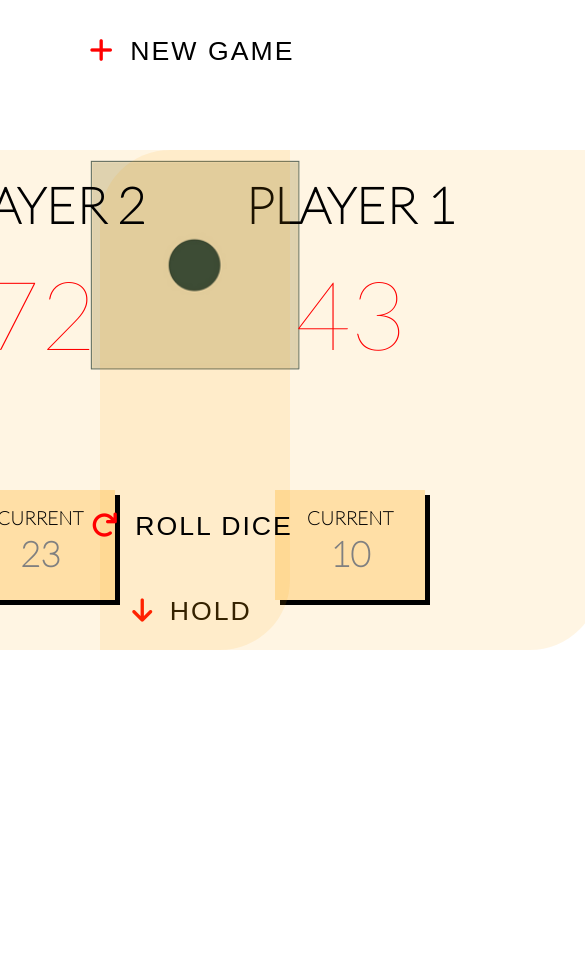
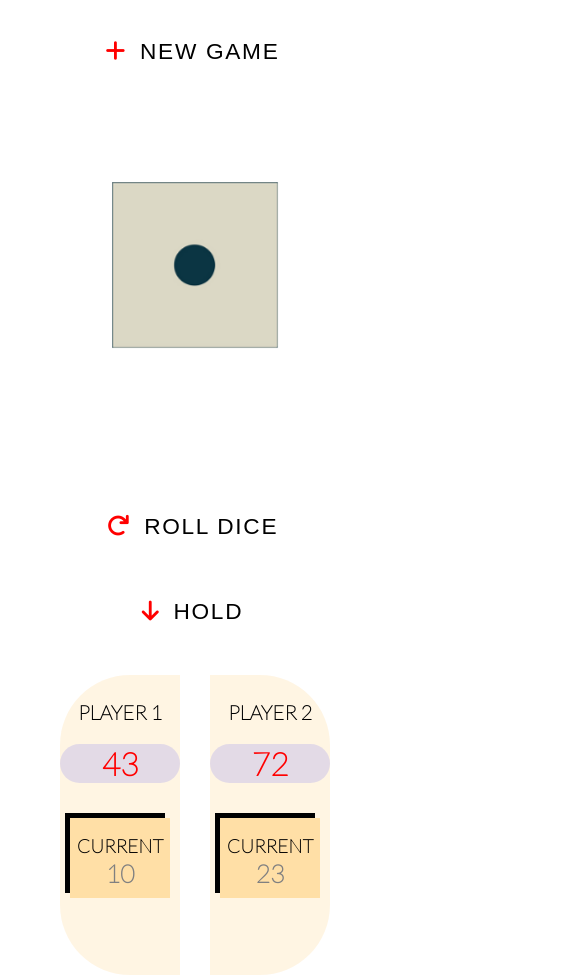
Before and after one commit to Alexandre-PREDIAM/Evaluation-2, a plain HTML site: page index.html in a window 390 px wide. Shown: the whole page, 585 px wide, since content can reach past the window. Before the commit the page ends 844 px from the top, so only its background shows below. Drawn offline with Linux system fonts and the light colour scheme.

Commit message:
deuxième enregistrement + HTML et CSS avec responsive terminé

```diff
--- a/style.css
+++ b/style.css
@@ -129,7 +129,6 @@ body {
   transform: scale(2);
   transition: 0.4s ease-in-out all;
   z-index: 100;
-
 }
 
 .btn-roll-dice:hover {
@@ -179,9 +178,7 @@ body {
   height: 500px;
   width: 500px;
   top: 150px;
-  left: 100px;
-  float: left;
-  z-index: 99;
+  left: 10px;
   border-radius: 70px 0 70px 0;
   background: rgba(255, 166, 0, 0.11);
   z-index: 99;
@@ -192,6 +189,11 @@ body {
   text-align: center;
   font-size: 50px;
   color: #000;
+}
+
+.sub-title-1 {
+  position: relative;
+  top: 10px;
 }
 
 .results-1 {
@@ -216,7 +218,6 @@ body {
   color: rgb(128, 128, 128);
 }
 
-
 /******************* CONTAINER PLAYER TWO (2) RIGHT *******************/
 
 .container-player2-right {
@@ -224,9 +225,7 @@ body {
   height: 500px;
   width: 500px;
   top: 150px;
-  right: 100px;
-  float: right;
-  z-index: 99;
+  right: 10px;
   border-radius: 70px 0 70px 0;
   background: rgba(255, 166, 0, 0.11);
   z-index: 99;
@@ -237,6 +236,11 @@ body {
   text-align: center;
   font-size: 50px;
   color: #000;
+}
+
+.sub-title-2 {
+  position: relative;
+  top: 10px;
 }
 
 .results-2 {
@@ -264,4 +268,354 @@ body {
 
 /***************************** MEDIA QUERIES ********************/
 
-/*FIN*/
+/******************* CONTAINER PLAYER ONE + CONTAINER PLAYER TWO + ALL QUERIES BREAK POINT 1*******************/
+
+@media only screen
+  and (max-width : 1340px) {
+
+    /*PLAYER 1*/
+
+  .container-player1-left {
+   height: 400px;
+   width: 400px;
+  }
+
+  .text-place-1 {
+    margin: 80px auto;
+    height: 90px;
+    width: 130px;
+  }
+
+  .title-player-1 {
+    font-size: 30px;
+  }
+
+  .results-1 {
+    font-size: 4em;
+  }
+
+  .score-1 {
+    font-size: 25px;
+  }
+
+    /*PLAYER 2*/
+
+  .container-player2-right {
+   height: 400px;
+   width: 400px;
+  }
+
+  .title-player-2 {
+    font-size: 30px;
+  }
+
+  .results-2 {
+    font-size: 4em;
+  }
+
+  .text-place-2 {
+    margin: 80px auto;
+    height: 90px;
+    width: 130px;
+  }
+
+  .score-2 {
+    font-size: 25px;
+  }
+
+    /*DÉ*/
+
+  .container-dé {
+    width: 200px;
+    height: 200px;
+    perspective: 1000px;
+    margin: 100px auto 0;
+    z-index: 100;
+  }
+
+    /*ALL BUTTONS*/
+
+  .btn-new-game {
+    transform: scale(1.7);
+  }
+
+  .btn-roll-dice {
+    transform: scale(1.7);
+  }
+
+  .btn-hold {
+    transform: scale(1.7);
+  }
+}
+
+/******************* CONTAINER PLAYER ONE + CONTAINER PLAYER TWO + ALL QUERIES BREAK POINT 2*******************/
+
+@media only screen
+  and (max-width : 1125px) {
+
+    /*PLAYER 1*/
+
+  .container-player1-left {
+    height: 400px;
+    width: 300px;
+   }
+
+     /*PLAYER 2*/
+
+   .container-player2-right {
+    height: 400px;
+    width: 300px;
+   }
+
+     /*DÉ*/
+
+   .container-dé {
+     perspective: 3000px;
+     scale: 0.8;
+   }
+
+     /*ALL BUTTONS*/
+
+   .btn-new-game {
+     transform: scale(1.5);
+   }
+
+   .btn-roll-dice {
+     transform: scale(1.5);
+   }
+
+   .btn-hold {
+     transform: scale(1.5);
+   }
+}
+
+/******************* CONTAINER PLAYER ONE + CONTAINER PLAYER TWO + ALL QUERIES BREAK POINT 3*******************/
+
+@media only screen
+  and (max-width : 915px) {
+
+    /*PLAYER 1*/
+
+  .container-player1-left {
+    height: 400px;
+    width: 200px;
+   }
+
+     /*PLAYER 2*/
+
+   .container-player2-right {
+    height: 400px;
+    width: 200px;
+   }
+
+     /*DÉ*/
+
+   .container-dé {
+     perspective: 3000px;
+     scale: 0.8;
+   }
+
+     /*ALL BUTTONS*/
+
+   .btn-new-game {
+     transform: scale(1.3);
+   }
+
+   .btn-roll-dice {
+     transform: scale(1.3);
+   }
+
+   .btn-hold {
+     transform: scale(1.3);
+   }
+}
+
+/******************* CONTAINER PLAYER ONE + CONTAINER PLAYER TWO + ALL QUERIES BREAK POINT 4*******************/
+
+@media only screen
+  and (max-width : 710px) {
+
+    /*PLAYER 1*/
+
+  .container-player1-left {
+    position: relative;
+    top: 50px;
+    height: 300px;
+    width: 300px;
+  }
+
+  .text-place-1 {
+    margin: 30px auto;
+    height: 90px;
+    width: 130px;
+  }
+
+  .results-1 {
+    font-size: 3em;
+  }
+
+     /*PLAYER 2*/
+
+   .container-player2-right {
+    border-radius: 0px 70px 0px 70px;
+    background: rgba(255, 166, 0, 0.11);
+    position: relative;
+    top: 50px;
+    height: 300px;
+    width: 300px;
+  }
+
+   .text-place-2 {
+    margin: 30px auto;
+    height: 90px;
+    width: 130px;
+  }
+
+  .results-2 {
+    font-size: 3em;
+  }
+
+     /*DÉ*/
+
+   .container-dé {
+     perspective: 3000px;
+     scale: 0.8;
+   }
+
+     /*ALL BUTTONS*/
+
+   .btn-new-game {
+     transform: scale(1.7);
+   }
+
+   .btn-roll-dice {
+     transform: scale(1.7);
+   }
+
+   .btn-hold {
+     transform: scale(1.7);
+   }
+}
+
+/******************* CONTAINER PLAYER ONE + CONTAINER PLAYER TWO + ALL QUERIES BREAK POINT 5*******************/
+
+@media only screen
+  and (max-width : 657px) {
+
+    /*PLAYER 1*/
+
+  .container-player1-left {
+    position: relative;
+    top: 50px;
+    height: 300px;
+    width: 200px;
+  }
+
+  .title-player-1 {
+    font-size: 20px;
+  }
+
+  .sub-title-1 {
+    position: relative;
+    top: 10px;
+  }
+
+  .results-1 {
+    font-size: 2em;
+    font-weight: bolder;
+    background-color: rgba(0, 0, 255, 0.11);
+    border-radius: 50px;
+  }
+
+  .text-place-1 {
+    text-align: center;
+    margin: 35px auto;
+    height: 80px;
+    width: 130px;
+  }
+
+  .score-1 {
+    font-size: 25px;
+  }
+
+     /*PLAYER 2*/
+
+   .container-player2-right {
+    border-radius: 0px 70px 0px 70px;
+    background: rgba(255, 166, 0, 0.11);
+    position: relative;
+    top: 50px;
+    height: 300px;
+    width: 200px;
+  }
+
+  .title-player-2 {
+    font-size: 20px;
+  }
+
+  .sub-title-2 {
+    position: relative;
+    top: 10px;
+  }
+
+  .results-2 {
+    font-size: 2em;
+    font-weight: bolder;
+    background-color: rgba(0, 0, 255, 0.11);
+    border-radius: 50px;
+  }
+
+  .text-place-2 {
+    text-align: center;
+    margin: 35px auto;
+    height: 80px;
+    width: 130px;
+  }
+
+  .score-2 {
+    font-size: 25px;
+  }
+}
+
+/******************* CONTAINER PLAYER ONE + CONTAINER PLAYER TWO + ALL QUERIES BREAK POINT 6*******************/
+
+@media only screen
+  and (max-width : 460px) {
+
+    /*PLAYER 1*/
+
+  .container-player1-left {
+    border-radius: 70px 0px 0px 70px;
+    position: relative;
+    top: 50px;
+    height: 300px;
+    width: 120px;
+  }
+
+  .text-place-1 {
+    height: 80px;
+    width: 100px;
+    box-shadow: -5px -5px 0px #000;
+  }
+
+     /*PLAYER 2*/
+
+   .container-player2-right {
+    border-radius: 0px 70px 70px 0px;
+    background: rgba(255, 166, 0, 0.11);
+    position: relative;
+    top: 50px;
+    height: 300px;
+    width: 120px;
+  }
+
+  .text-place-2 {
+    height: 80px;
+    width: 100px;
+    box-shadow: -5px -5px 0px #000;
+  }
+}
+
+/*RESPONSIVE FINISH*/
+
+/*END OF WORK CSS*/
```
Also changed, not shown: index.html (+2 -5 lines).
